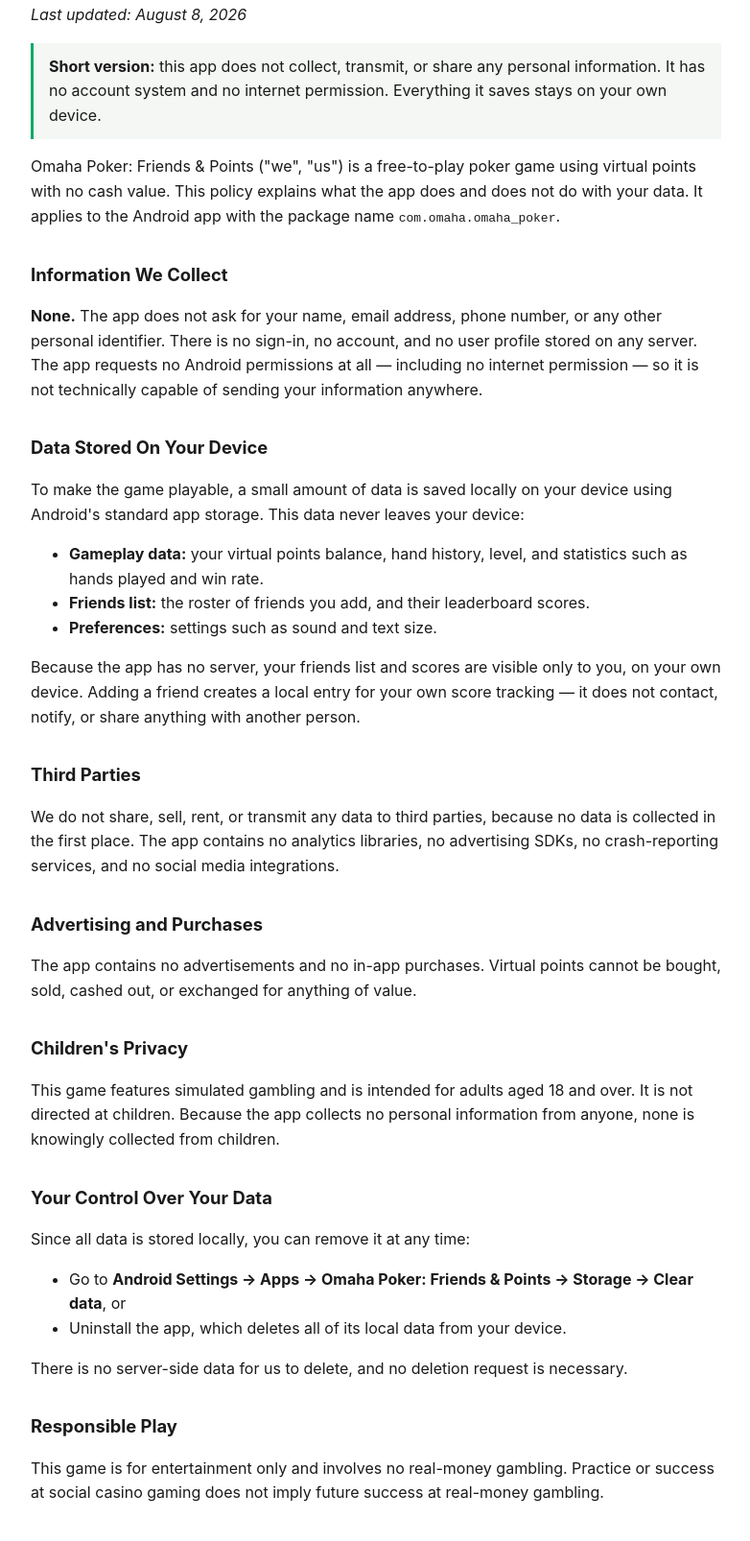
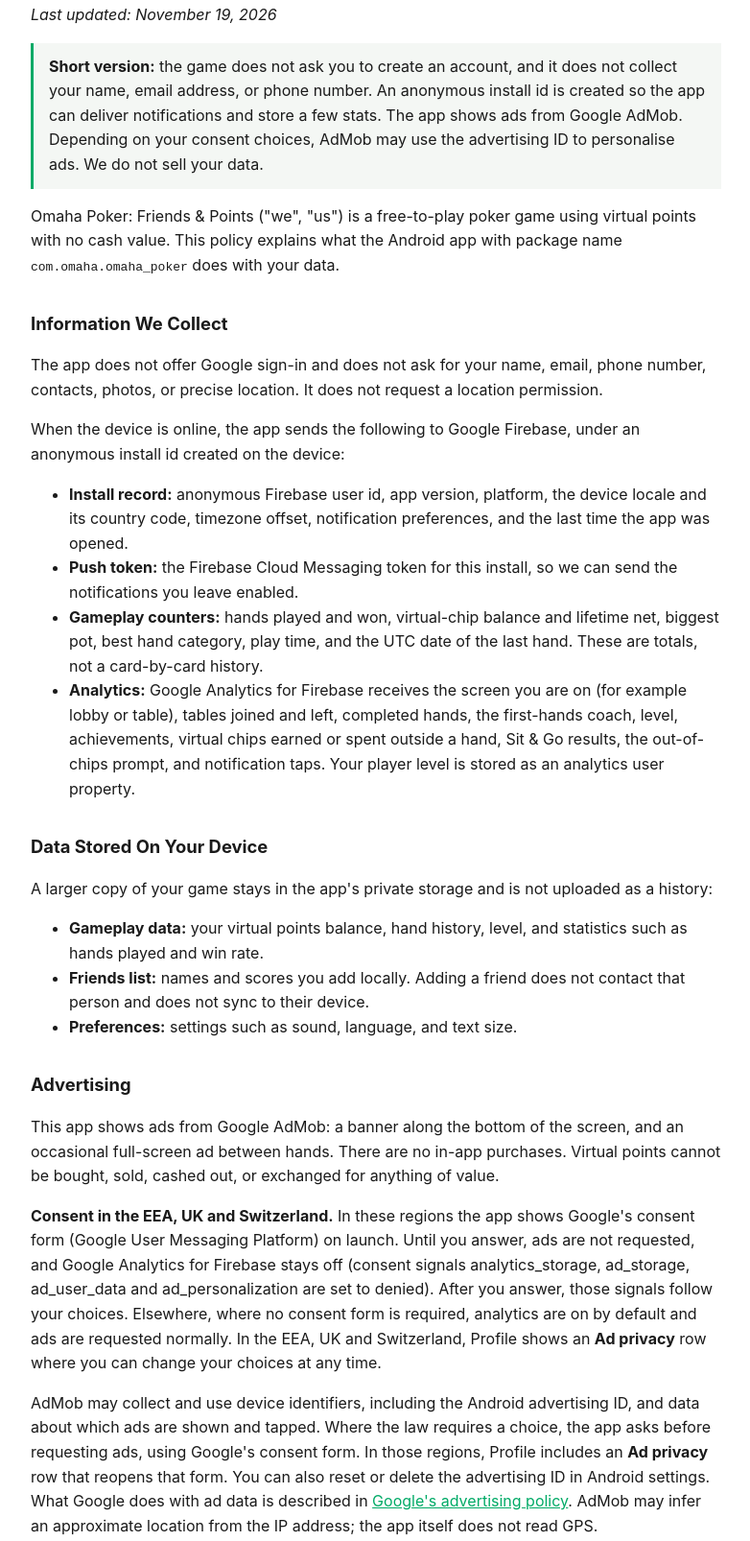
Before and after one commit to Micorlov/omaha-poker, a plain HTML site: page privacy-policy.html in a window 1280 px wide. Shown: the part 95-1701 px from the top of the page at 96% size, without its empty margins (248-1030 px from the left). Drawn offline with Linux system fonts and the light colour scheme.

Commit message:
Update privacy policy for AdMob, UMP consent and data deletion.
Replaces the 8 August 2026 policy with a 19 November 2026 version that describes AdMob ads, Firebase Analytics, consent in the EEA, UK and Switzerland, and how to request deletion.

```diff
--- a/privacy-policy.html
+++ b/privacy-policy.html
@@ -14,65 +14,74 @@
 </head>
 <body>
 <h1>Privacy Policy for Omaha Poker: Friends &amp; Points</h1>
-<p><em>Last updated: August 8, 2026</em></p>
+<p><em>Last updated: November 19, 2026</em></p>
 
-<p class="lede"><strong>Short version:</strong> this app does not collect, transmit, or
-share any personal information. It has no account system and no internet permission.
-Everything it saves stays on your own device.</p>
+<p class="lede"><strong>Short version:</strong> the game does not ask you to create an account, and it
+does not collect your name, email address, or phone number. An anonymous install id is created
+so the app can deliver notifications and store a few stats. The app shows ads from Google AdMob.
+Depending on your consent choices, AdMob may use the advertising ID to personalise ads. We do not
+sell your data.</p>
 
 <p>Omaha Poker: Friends &amp; Points ("we", "us") is a free-to-play poker game using
-virtual points with no cash value. This policy explains what the app does and does not
-do with your data. It applies to the Android app with the package name
-<code>com.omaha.omaha_poker</code>.</p>
+virtual points with no cash value. This policy explains what the Android app with package name
+<code>com.omaha.omaha_poker</code> does with your data.</p>
 
 <h2>Information We Collect</h2>
-<p><strong>None.</strong> The app does not ask for your name, email address, phone
-number, or any other personal identifier. There is no sign-in, no account, and no
-user profile stored on any server. The app requests no Android permissions at all —
-including no internet permission — so it is not technically capable of sending your
-information anywhere.</p>
+<p>The app does not offer Google sign-in and does not ask for your name, email, phone number,
+contacts, photos, or precise location. It does not request a location permission.</p>
+<p>When the device is online, the app sends the following to Google Firebase, under an anonymous
+install id created on the device:</p>
+<ul>
+  <li><strong>Install record:</strong> anonymous Firebase user id, app version, platform, the device locale and its country code, timezone offset, notification preferences, and the last time the app was opened.</li>
+  <li><strong>Push token:</strong> the Firebase Cloud Messaging token for this install, so we can send the notifications you leave enabled.</li>
+  <li><strong>Gameplay counters:</strong> hands played and won, virtual-chip balance and lifetime net, biggest pot, best hand category, play time, and the UTC date of the last hand. These are totals, not a card-by-card history.</li>
+  <li><strong>Analytics:</strong> Google Analytics for Firebase receives the screen you are on (for example lobby or table), tables joined and left, completed hands, the first-hands coach, level, achievements, virtual chips earned or spent outside a hand, Sit &amp; Go results, the out-of-chips prompt, and notification taps. Your player level is stored as an analytics user property.</li>
+</ul>
 
 <h2>Data Stored On Your Device</h2>
-<p>To make the game playable, a small amount of data is saved locally on your device
-using Android's standard app storage. This data never leaves your device:</p>
+<p>A larger copy of your game stays in the app's private storage and is not uploaded as a history:</p>
 <ul>
   <li><strong>Gameplay data:</strong> your virtual points balance, hand history, level, and statistics such as hands played and win rate.</li>
-  <li><strong>Friends list:</strong> the roster of friends you add, and their leaderboard scores.</li>
-  <li><strong>Preferences:</strong> settings such as sound and text size.</li>
+  <li><strong>Friends list:</strong> names and scores you add locally. Adding a friend does not contact that person and does not sync to their device.</li>
+  <li><strong>Preferences:</strong> settings such as sound, language, and text size.</li>
 </ul>
-<p>Because the app has no server, your friends list and scores are visible only to you,
-on your own device. Adding a friend creates a local entry for your own score tracking —
-it does not contact, notify, or share anything with another person.</p>
+
+<h2>Advertising</h2>
+<p>This app shows ads from Google AdMob: a banner along the bottom of the screen, and an occasional full-screen ad between hands. There are no in-app purchases. Virtual points cannot be bought, sold, cashed out, or exchanged for anything of value.</p>
+<p><strong>Consent in the EEA, UK and Switzerland.</strong> In these regions the app shows Google's consent form (Google User Messaging Platform) on launch. Until you answer, ads are not requested, and Google Analytics for Firebase stays off (consent signals analytics_storage, ad_storage, ad_user_data and ad_personalization are set to denied). After you answer, those signals follow your choices. Elsewhere, where no consent form is required, analytics are on by default and ads are requested normally. In the EEA, UK and Switzerland, Profile shows an <strong>Ad privacy</strong> row where you can change your choices at any time.</p>
+<p>AdMob may collect and use device identifiers, including the Android advertising ID, and data about which ads are shown and tapped. Where the law requires a choice, the app asks before requesting ads, using Google's consent form. In those regions, Profile includes an <strong>Ad privacy</strong> row that reopens that form. You can also reset or delete the advertising ID in Android settings. What Google does with ad data is described in <a href="https://policies.google.com/technologies/ads">Google's advertising policy</a>. AdMob may infer an approximate location from the IP address; the app itself does not read GPS.</p>
 
 <h2>Third Parties</h2>
-<p>We do not share, sell, rent, or transmit any data to third parties, because no data
-is collected in the first place. The app contains no analytics libraries, no
-advertising SDKs, no crash-reporting services, and no social media integrations.</p>
-
-<h2>Advertising and Purchases</h2>
-<p>The app contains no advertisements and no in-app purchases. Virtual points cannot be
-bought, sold, cashed out, or exchanged for anything of value.</p>
+<p>We do not sell or rent personal data. The services above are Google's:</p>
+<ul>
+  <li>Firebase Authentication (anonymous install id only), Cloud Firestore (the install record), Cloud Messaging, and Google Analytics for Firebase.</li>
+  <li>Google AdMob, as described under Advertising.</li>
+</ul>
 
 <h2>Children's Privacy</h2>
 <p>This game features simulated gambling and is intended for adults aged 18 and over.
-It is not directed at children. Because the app collects no personal information from
-anyone, none is knowingly collected from children.</p>
+It is not directed at children. We do not knowingly collect personal information from children.
+Ad requests are not tagged for child or teen treatment, and ads are limited to content suitable for a Teen rating.</p>
+
+<h2>Your Rights</h2>
+<p>Depending on where you live (for example under the EU/UK GDPR), you may ask us to access, correct or delete the data we hold about your install, to restrict or object to its processing, and to withdraw consent at any time (use the Ad privacy row in Profile, or email us). You may also complain to your local data protection authority. Our legal bases are your consent for analytics and personalised ads, and our legitimate interest in running the game's notifications and stats.</p>
 
 <h2>Your Control Over Your Data</h2>
-<p>Since all data is stored locally, you can remove it at any time:</p>
+<p>You can remove the on-device data at any time:</p>
 <ul>
   <li>Go to <strong>Android Settings → Apps → Omaha Poker: Friends &amp; Points → Storage → Clear data</strong>, or</li>
-  <li>Uninstall the app, which deletes all of its local data from your device.</li>
+  <li>Uninstall the app, which deletes its local data, including the anonymous session.</li>
 </ul>
-<p>There is no server-side data for us to delete, and no deletion request is necessary.</p>
+<p>Clearing data or uninstalling does not automatically delete the anonymous install record already stored in Firebase. To ask us to delete that record, email
+<a href="mailto:micorlov@gmail.com">micorlov@gmail.com</a> with the subject <strong>Delete my Omaha Poker data</strong>.
+There is no account email to match the request to, so include the approximate install date and country if you can. We will delete the install record we can tie to the request within 30 days. See also <a href="delete-account.html">Delete your data</a>.</p>
 
 <h2>Responsible Play</h2>
 <p>This game is for entertainment only and involves no real-money gambling. Practice or
 success at social casino gaming does not imply future success at real-money gambling.</p>
 
 <h2>Changes To This Policy</h2>
-<p>If a future version of the app changes what it collects — for example, if online
-friend syncing is added — this page will be updated and the date above will change.</p>
+<p>If a future version of the app changes what it collects, this page will be updated and the date above will change.</p>
 
 <h2>Contact</h2>
 <p>Questions about this policy can be sent to
```
